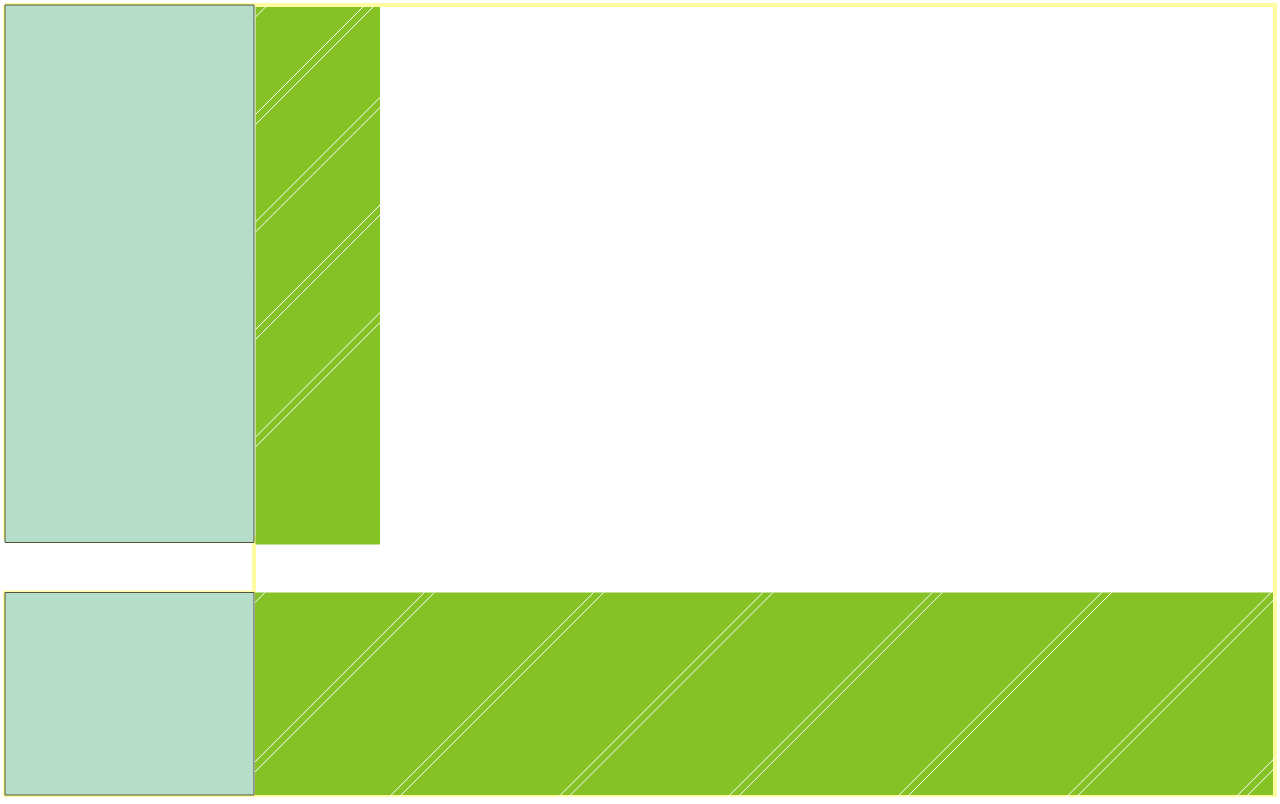
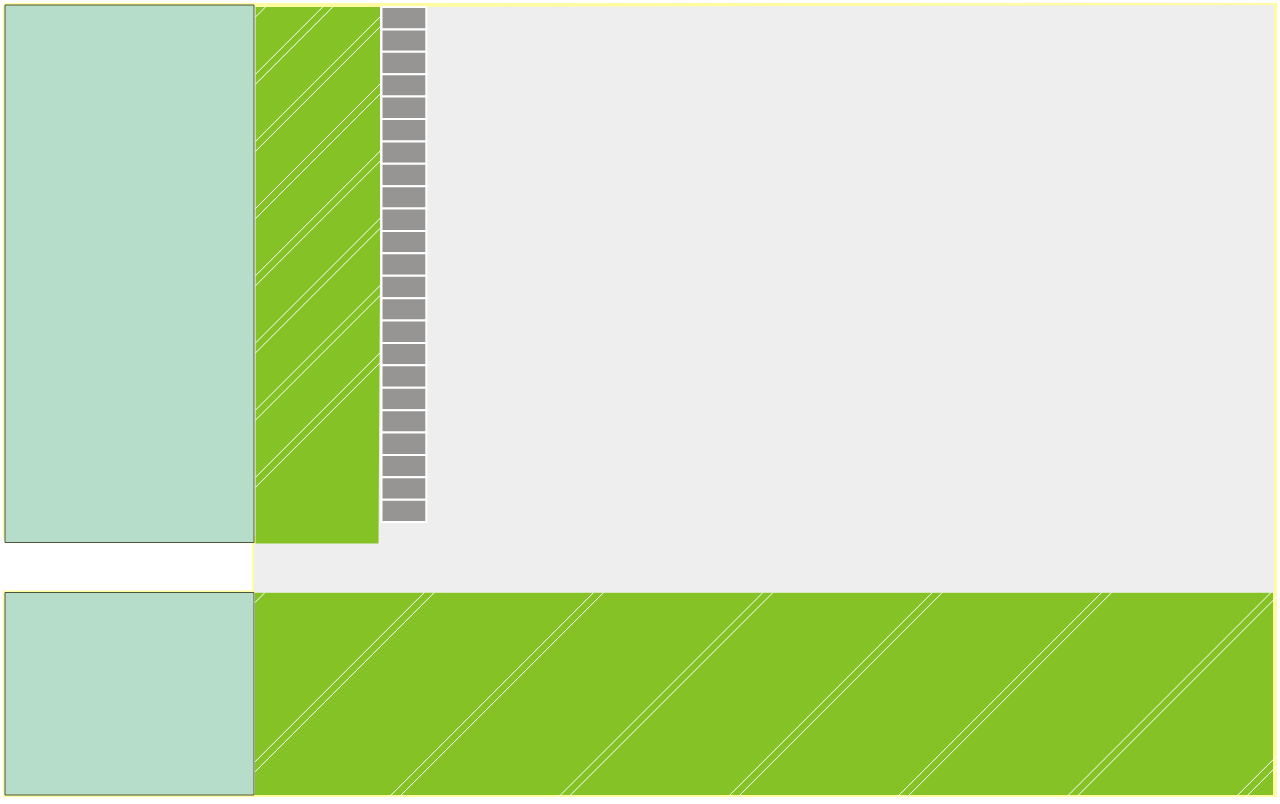
Before and after one commit to imondo/car_park, a plain HTML site: page index.html in a window 1280 px wide. Drawn offline with Linux system fonts and the light colour scheme.

Commit message:
feat: 停车位

```diff
--- a/index.html
+++ b/index.html
@@ -12,6 +12,7 @@
       }
       body {
         overflow: hidden;
+        background-color: #fff;
       }
     </style>
   </head>
--- a/main.js
+++ b/main.js
@@ -35,6 +35,8 @@ function DrawCarport() {
 
   this.padding = 5; // 停车场边缘宽度
 
+  this.car_entry_w = 55; // 入口宽度
+
   this.portW = WIDTH - this.padding * 2;
   this.portH = HEIGHT - this.padding * 2;
   this.halveW = this.portW / 5;
@@ -42,10 +44,9 @@ function DrawCarport() {
 }
 
 /**
- * 绘制停车场
+ * 绘制停车场外围
  */
 DrawCarport.prototype.drawPort = function () {
-  var car_entry_w = 55; // 入口宽度
   // 停车场边缘 4个点
   // (5, 5) (WIDTH - 5, 5) (WIDTH - 5, HEIGHT - 5), (5, HEIGHT - 5)
   // 停车场 长度 HEIGHT - 5  分为 4等分 HEIGHT - 5 / 4
@@ -62,47 +63,14 @@ DrawCarport.prototype.drawPort = function () {
   ctx.lineTo(this.portW - this.halveW * 4, this.portH - this.halveH); // 入口拐点
   ctx.lineTo(
     this.portW - this.halveW * 4,
-    this.portH - this.halveH - car_entry_w
+    this.portH - this.halveH - this.car_entry_w
   ); // 入口拐点
-  ctx.lineTo(this.padding, this.portH - this.halveH - car_entry_w); // 入口拐点
+  ctx.lineTo(this.padding, this.portH - this.halveH - this.car_entry_w); // 入口拐点
   ctx.lineTo(this.padding, this.padding); // 入口拐点
 
   ctx.strokeStyle = '#fffba0';
   ctx.stroke();
   ctx.closePath();
-
-  // 右办公楼主体
-  this.drawOffice(
-    this.padding,
-    this.portH - this.halveH,
-    this.halveW - this.padding,
-    this.halveH + this.padding
-  );
-  // 前办公楼主体
-  this.drawOffice(
-    this.padding,
-    this.padding,
-    this.halveW - this.padding,
-    this.portH - this.halveH - car_entry_w,
-  );
-
-  // 右绿化带
-  this.drawGreenbelts(
-    this.padding + this.halveW - 4,
-    this.portH - this.halveH,
-    this.halveW*4 + 2,
-    this.halveH + this.padding
-  );
-
-  // 前绿化带
-  this.drawGreenbelts(
-    this.halveW - this.padding + 6.5,
-    this.padding + 2,
-    (this.halveW - this.padding) / 2,
-    this.portH - this.halveH - car_entry_w,
-  );
-
-  this.drawGreenLine(car_entry_w)
 };
 
 /**
@@ -126,12 +94,12 @@ DrawCarport.prototype.drawOffice = function (x, y, w, h, hasText) {
   ctx.stroke();
 
   if (hasText) {
-    ctx.save()
-    this.rotateContext(ctx, (this.portW + this.padding), this.padding, 90);
+    ctx.save();
+    this.rotateContext(ctx, this.portW + this.padding, this.padding, 90);
     ctx.fillStyle = '#333';
     ctx.font = '18px STheiti, SimHei';
     ctx.fillText('办 公 楼', (x + w) * 7.5, (y + h) / 1.3);
-    ctx.restore()
+    ctx.restore();
   }
 };
 
@@ -142,7 +110,7 @@ DrawCarport.prototype.drawOffice = function (x, y, w, h, hasText) {
  * @param {*} y
  * @param {*} degree
  */
-DrawCarport.prototype.rotateContext = function(ctx, x, y, degree) {
+DrawCarport.prototype.rotateContext = function (ctx, x, y, degree) {
   ctx.translate(x, y);
   ctx.rotate((degree * Math.PI) / 180);
   ctx.translate(-x, -y);
@@ -168,70 +136,67 @@ DrawCarport.prototype.drawGreenbelts = function (x, y, w, h) {
 /**
  * 绘制绿地线条
  */
-DrawCarport.prototype.drawGreenLine = function(car_entry_w) {
+DrawCarport.prototype.drawGreenLine = function () {
   // 10 等分
   // 右边绿地
   var green_w = this.halveW * 4;
-  var len = green_w / 6
+  var len = green_w / 6;
   for (let i = 0; i < 10; i++) {
-    ctx.beginPath()
-    var _w = this.padding + this.halveW - 4 + len * i;
-    ctx.moveTo(_w, this.portH - this.halveH)
+    var _base_w = this.padding + this.halveW - 4;
+    ctx.beginPath();
+    var _w = _base_w + len * i;
     var _h = this.portH - this.halveH + len * i;
-    ctx.lineTo(this.padding + this.halveW - 4, _h < 0 ? this.portH : _h)
+    console.log(_h);
+    ctx.moveTo(_w, this.portH - this.halveH);
+    ctx.lineTo(_base_w, _h);
     ctx.strokeStyle = '#fff';
-    ctx.stroke()
+    ctx.stroke();
 
-    ctx.beginPath()
-    var _w = this.padding + this.halveW - 4 + len * i + 10;
-    if (_w > this.portW) {
-      ctx.moveTo(_w, this.portH - this.halveH)
-    } else {
-      ctx.moveTo(_w, this.portH - this.halveH)
-    }
+    ctx.beginPath();
+    var _w = _base_w + len * i + 10;
+    ctx.moveTo(_w, this.portH - this.halveH);
     var _h = this.portH - this.halveH + len * i + 10;
-    ctx.lineTo(this.padding + this.halveW - 4, _h < 0 ? this.portH : _h)
+    ctx.lineTo(_base_w, _h < 0 ? this.portH : _h);
     ctx.strokeStyle = '#fff';
-    ctx.stroke()
+    ctx.stroke();
   }
 
-  var green_w_q = this.portH - this.halveH - car_entry_w;
-  var len_q = green_w_q / 5
-  for (let i = 0; i < 10; i++) {
-    ctx.beginPath()
-    var _w = this.halveW - this.padding + 6.5 + len_q * i;
+  var green_w_q = this.portH - this.halveH - this.car_entry_w;
+  var len_q = green_w_q / 8;
+  for (let i = 0; i < 12; i++) {
+    var _base_w = this.halveW - this.padding + 6.5;
+    ctx.beginPath();
+    var _w = _base_w + len_q * i;
     var _h = this.padding + 2 + len_q * i;
     if (_h > green_w_q) {
-      continue
+      continue;
     }
-    ctx.moveTo(this.halveW - this.padding + 6.5, _h)
-    ctx.lineTo(_w, this.padding + 2)
+    ctx.moveTo(_base_w, _h);
+    ctx.lineTo(_w, this.padding + 2);
     ctx.strokeStyle = '#fff';
-    ctx.stroke()
-  }
+    ctx.stroke();
 
-  for (let i = 0; i < 10; i++) {
-    ctx.beginPath()
-    var _w = this.halveW - this.padding + 6.5 + len_q * i + 10;
+    ctx.beginPath();
+    var _w = _base_w + len_q * i + 10;
     var _h = this.padding + 2 + len_q * i + 10;
     // x + h
     if (_h > green_w_q) {
       continue;
     }
-    ctx.moveTo(this.halveW - this.padding + 6.5, _h)
-    ctx.lineTo(_w, this.padding + 2)
+    ctx.moveTo(_base_w, _h);
+    ctx.lineTo(_w, this.padding + 2);
     ctx.strokeStyle = '#fff';
-    ctx.stroke()
+    ctx.stroke();
   }
-}
+};
 
 /**
  * 绘制车位
  */
-DrawCarport.prototype.drawCar = function (x, y) {
+DrawCarport.prototype.drawCar = function (x, y, w, h) {
   ctx.beginPath();
   ctx.lineWidth = this.lineWidth;
-  ctx.rect(x, y, CAR.width, CAR.height);
+  ctx.rect(x, y, w, h);
 
   // 填充颜色
   ctx.fillStyle = this.bgColor;
@@ -242,6 +207,91 @@ DrawCarport.prototype.drawCar = function (x, y) {
   ctx.stroke();
 };
 
+/**
+ * 绘制停车场空地
+ */
+DrawCarport.prototype.drawCarSpace = function () {
+  ctx.beginPath();
+  // 起始点
+  var start = {
+    x: this.halveW - this.padding + 8 + (this.halveW - this.padding) / 2,
+    y: this.padding + 2,
+  };
+  ctx.moveTo(start.x, start.y); // 从上开始
+  ctx.lineTo(this.portW + 4, this.padding);
+  ctx.lineTo(this.portW + 4, this.halveH * 3);
+  ctx.lineTo(this.halveW, this.halveH * 3);
+  ctx.lineTo(this.halveW, this.halveH * 3 - this.car_entry_w + 6);
+  ctx.lineTo(
+    this.halveW + (this.halveW - this.padding) / 2,
+    this.halveH * 3 - this.car_entry_w + 6
+  );
+  // 填充颜色
+  ctx.fillStyle = '#eee';
+  ctx.fill();
+};
+
+DrawCarport.prototype.init = function () {
+  this.drawPort();
+
+  // 右办公楼主体
+  this.drawOffice(
+    this.padding,
+    this.portH - this.halveH,
+    this.halveW - this.padding,
+    this.halveH + this.padding
+  );
+  // 前办公楼主体
+  this.drawOffice(
+    this.padding,
+    this.padding,
+    this.halveW - this.padding,
+    this.portH - this.halveH - this.car_entry_w
+  );
+
+  // 右绿化带
+  this.drawGreenbelts(
+    this.padding + this.halveW - 4,
+    this.portH - this.halveH,
+    this.halveW * 4 + 2,
+    this.halveH + this.padding
+  );
+
+  // 前绿化带
+  this.drawGreenbelts(
+    this.halveW - this.padding + 6.5,
+    this.padding + 2,
+    (this.halveW - this.padding) / 2,
+    this.portH - this.halveH - this.car_entry_w
+  );
+
+  // 绿化带线条
+  this.drawGreenLine(this.car_entry_w);
+  // 停车场空地
+  this.drawCarSpace();
+
+  /**
+   * 1. 绘制办公楼停车场
+   */
+  // 办公楼绿地长度
+  var _greeW = this.portH - this.halveH - this.car_entry_w;
+  // 停车位宽度
+  var car_w = _greeW / 24;
+  // 起始点
+  var start = {
+    x: this.halveW - this.padding + 8 + (this.halveW - this.padding) / 2,
+    y: this.padding + 2,
+  };
+  // 绘制 23个
+  for (let i = 0; i < 23; i++) {
+    this.drawCar(start.x, start.y + car_w * i, 2 * car_w, car_w);
+  }
+
+  /**
+   * 2. 绘制右侧
+   */
+};
+
 var drawCarport = new DrawCarport();
 
-drawCarport.drawPort();
+drawCarport.init();
```
